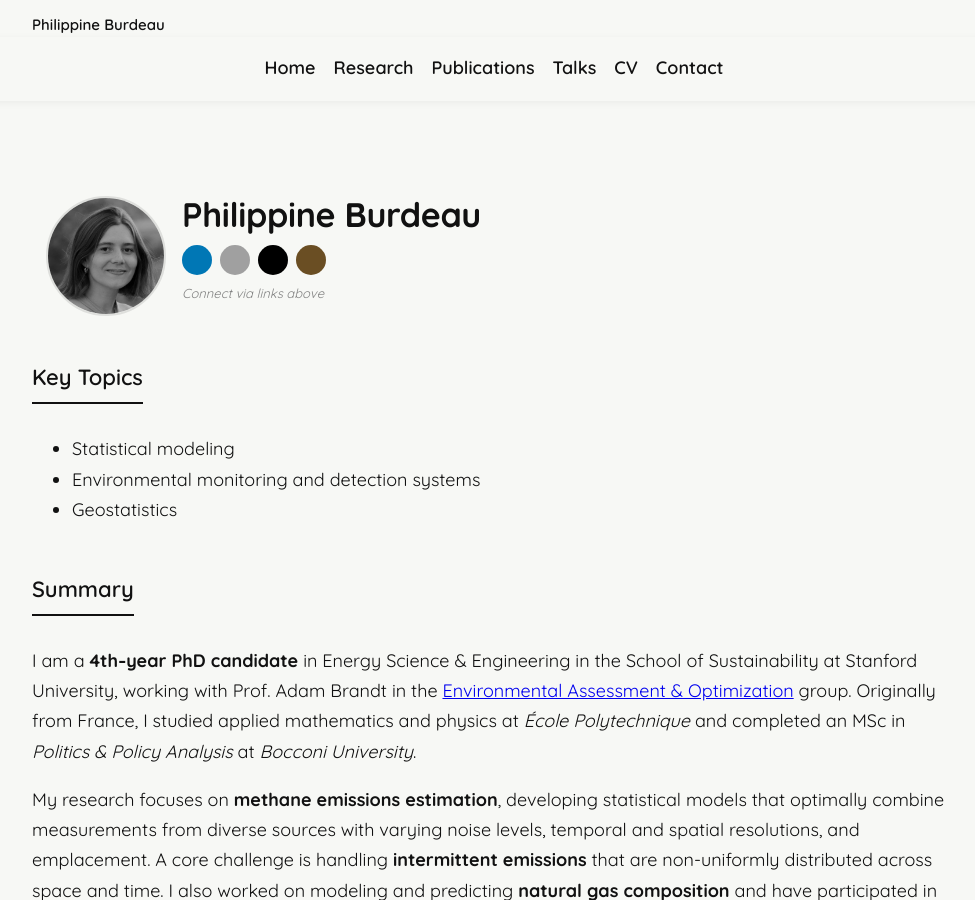
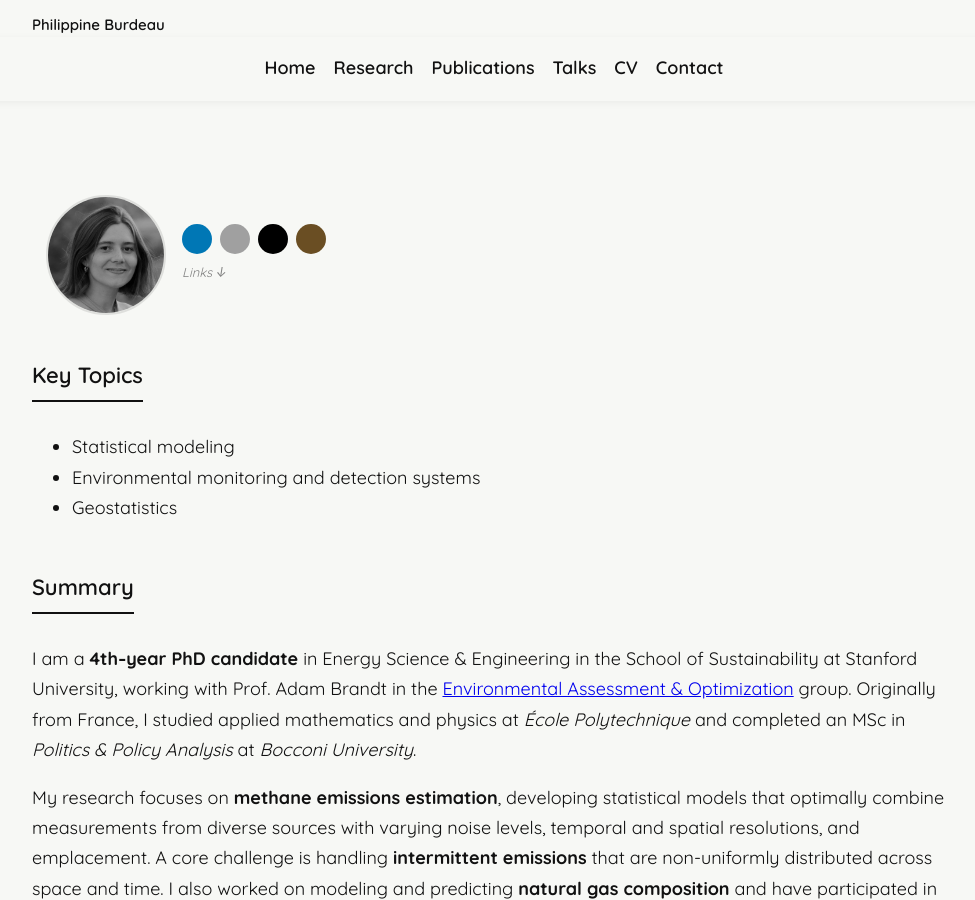
Before and after one commit to pburdeau/pburdeau.github.io, a Jekyll site: the page built from index.md, in a window 1280 px wide and 900 px high. Shown: the whole window, without its empty margins (146-1121 px from the left). Built offline with Jekyll 4.4.1, drawn with Linux system fonts in a browser that asks for light colours.

Commit message:
Update header and social note in index.md

```diff
--- a/index.md
+++ b/index.md
@@ -7,14 +7,13 @@ permalink: /
   <div class="profile">
     <img class="photo" src="/assets/img/avatar.jpg" alt="Portrait of Philippine Burdeau">
     <div class="identity">
-      <h1>Philippine Burdeau</h1>
       <div class="social">
         <a class="icon linkedin" href="https://www.linkedin.com/in/philippine-burdeau/" aria-label="LinkedIn" target="_blank" rel="noopener" title="LinkedIn"><span>LinkedIn</span></a>
         <a class="icon github" href="https://github.com/pburdeau" aria-label="GitHub" target="_blank" rel="noopener" title="GitHub"><span>GitHub</span></a>
         <a class="icon scholar" href="https://scholar.google.com/citations?user=sJb11sYAAAAJ&hl=fr" aria-label="Google Scholar" target="_blank" rel="noopener" title="Google Scholar"><span>Google Scholar</span></a>
         <a class="icon email" href="mailto:pburdeau@stanford.edu" aria-label="Email" title="Email"><span>Email</span></a>
       </div>
-      <p class="social-note">Connect via links above</p>
+      <p class="social-note">Links ↓</p>
     </div>
   </div>
   <div class="topics">
```
